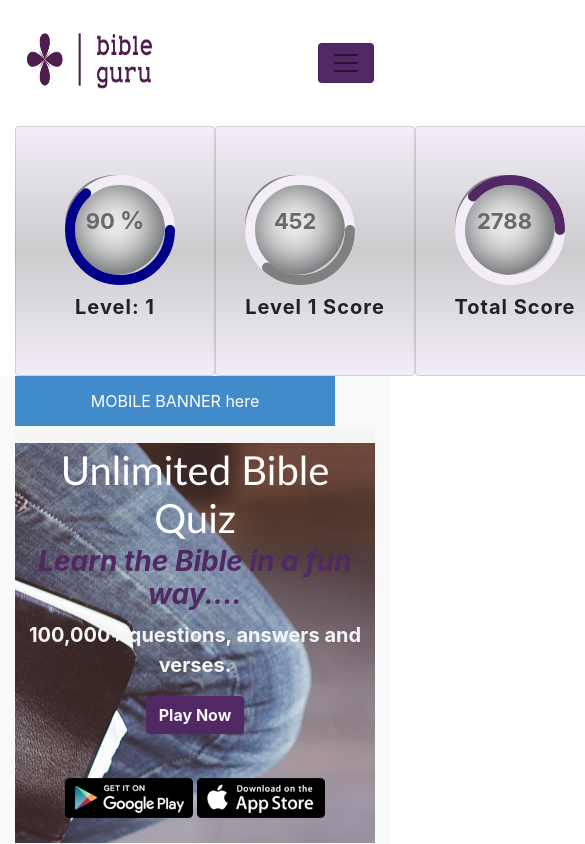
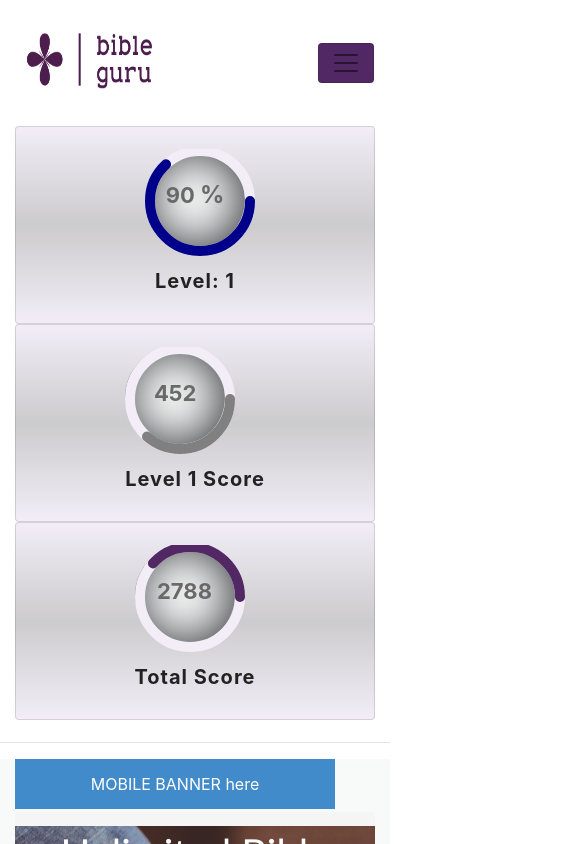
Before and after one commit to NgoziEmeh/Bible-quiz-web-app-frontend, an Angular app: page / in a window 390 px wide. Shown: the top 844 px of the page, 585 px wide, since content can reach past the window. Built offline with nearby package versions, Linux system fonts and the light colour scheme.

Commit message:
scorecard mobile

```diff
--- a/src/app/scoreboard/scoreboard.component.css
+++ b/src/app/scoreboard/scoreboard.component.css
@@ -7,7 +7,7 @@ body{
     font-family: 'Roboto', sans-serif;
     display: flex;
     justify-content: center;
-    min-height: 100vh;
+    /* min-height: 60vh; */
     align-items: center;
 
 }
@@ -24,13 +24,16 @@ body{
 .container{
     position: relative;
     width: 900px;
+    height: 160px;
     display: flex;
+    flex-direction: row;
+
 
 }
 .container .card{
     position: relative;
-    width: 200px;
-    height: 250px;
+    width: 33%;
+    height: 100%;
     justify-content: space-around;
     background: linear-gradient(0deg,#F2EDF7,#CCCBCD,#F2EDF7);
     display: flex;
@@ -40,6 +43,7 @@ body{
     text-align: center;
     overflow: hidden;
     transition: 0.5s;
+
 }
 .container .card:hover{
     transform: translateY(-10px);
@@ -115,8 +119,8 @@ body{
 }
 svg{
     position: relative;
-    height: 150px;
-    width: 150px;
+    height: 120px;
+    width: 120px;
     z-index: 1000;
 }
 
@@ -127,7 +131,7 @@ svg circle{
     stroke: #F2EDF7;
     stroke-width: 10;
     stroke-linecap: round;
-    transform: translate(5px,5px);
+    transform: translate(5px,2px);
 }
 /* svg .level1{
     height: 100%;
@@ -166,3 +170,32 @@ svg circle:nth-child(2){
     stroke-dashoffset: calc(220 - (220 * 2188) / 100);
     stroke: #512764;
 }
+/* Mobile and tablet views */
+
+@media screen and (max-width: 460px){
+
+.container{
+    position: relative;
+    width: 100%;
+    height: 600px;
+    display: flex;
+    flex-direction: column;
+
+
+}
+.container .card{
+    position: relative;
+    width: 100%;
+    height: 33%;
+    justify-content: space-around;
+    background: linear-gradient(0deg,#F2EDF7,#CCCBCD,#F2EDF7);
+    display: flex;
+    justify-content: center;
+    align-items: center;
+    border-radius: 4px;
+    text-align: center;
+    overflow: hidden;
+    transition: 0.5s;
+
+}
+}
--- a/src/app/scoreboard/scoreboard.component.html
+++ b/src/app/scoreboard/scoreboard.component.html
@@ -44,3 +44,4 @@
         </div>
     </div>
 </div>
+<hr>
```
